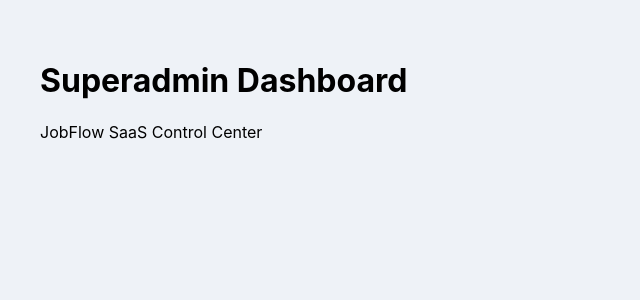
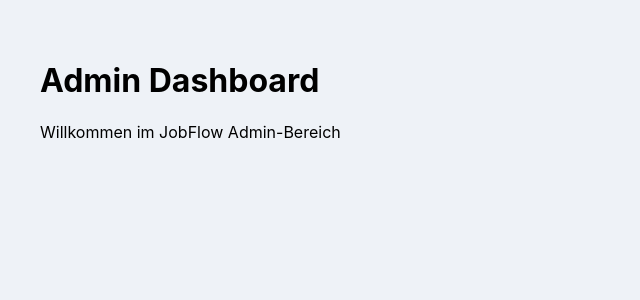
Before and after one commit to jobflow-app/jobflow-app, a Next.js app: page /admin/dashboard in a window 1280 px wide. Shown: the top 300 px of the page, without its empty margins (0-640 px from the left). Built offline with nearby package versions, Linux system fonts and the light colour scheme.

Commit message:
Update page.jsx

```diff
--- a/app/admin/dashboard/page.jsx
+++ b/app/admin/dashboard/page.jsx
@@ -1,10 +1,10 @@
 'use client'
 
-export default function SuperadminDashboard() {
+export default function AdminDashboardPage() {
   return (
     <main style={{ padding: 40 }}>
-      <h1>Superadmin Dashboard</h1>
-      <p>JobFlow SaaS Control Center</p>
+      <h1>Admin Dashboard</h1>
+      <p>Willkommen im JobFlow Admin-Bereich</p>
     </main>
   )
 }
```
